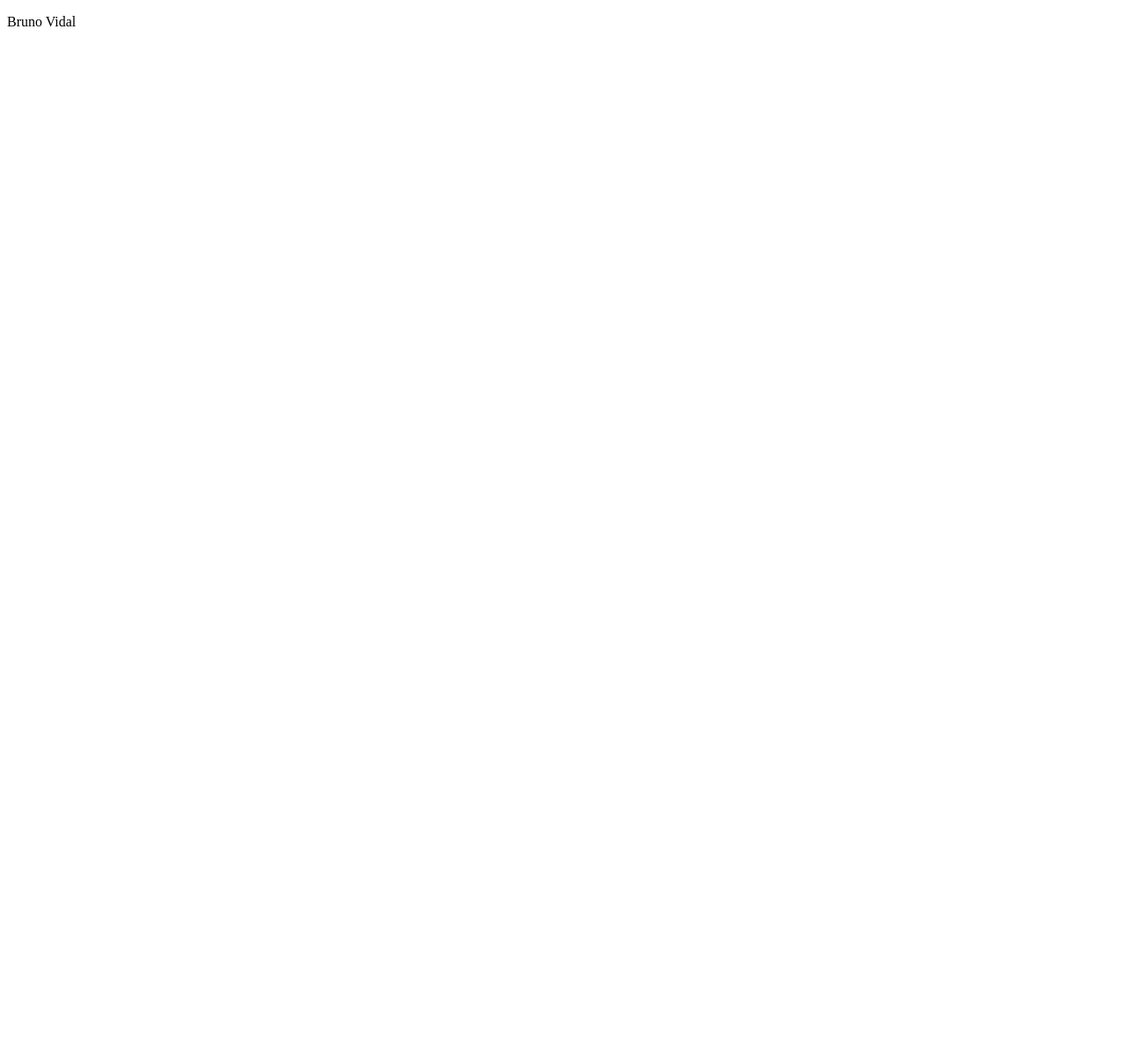
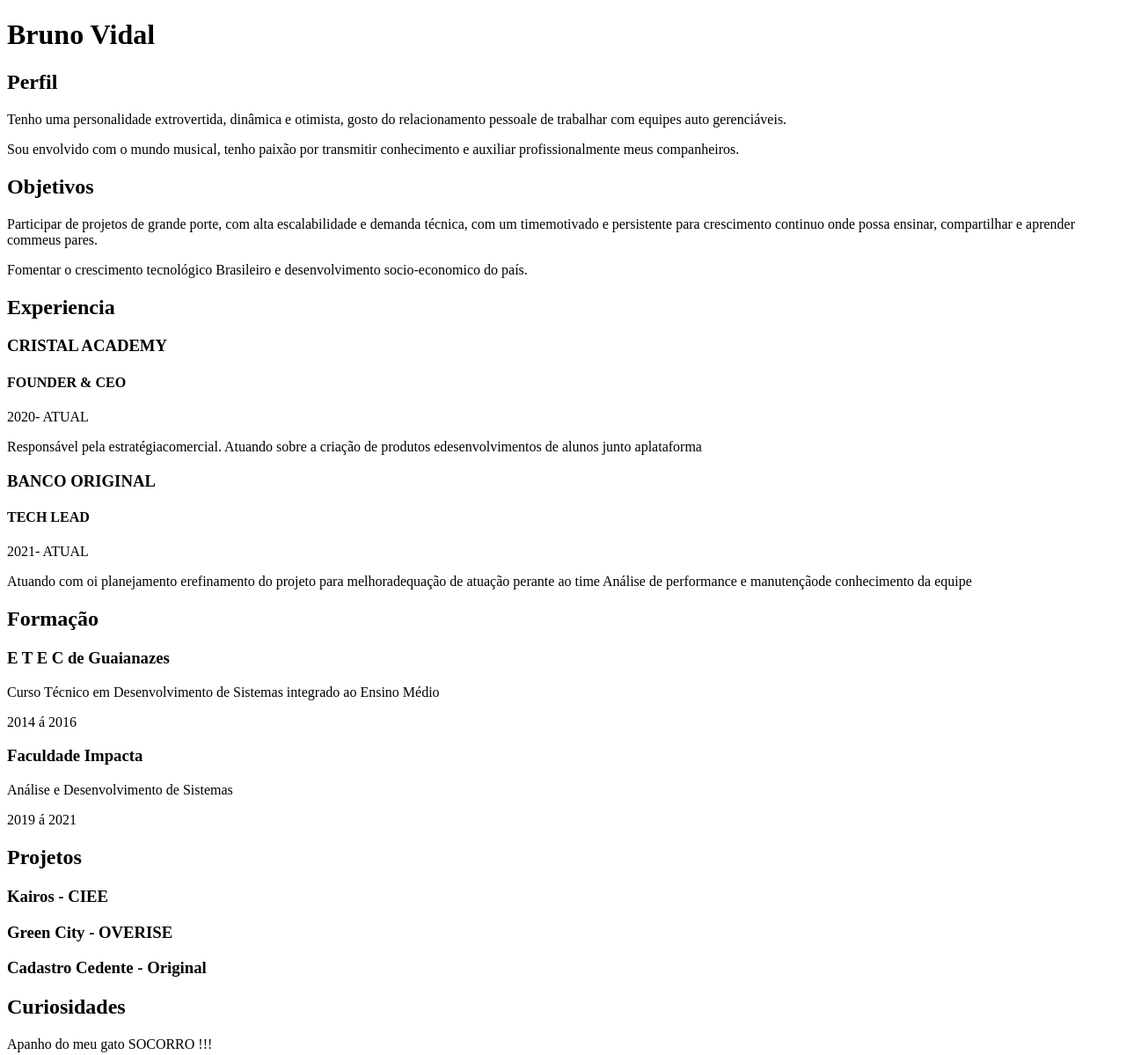
Before and after one commit to CristalAcademy/bruno_vidal_portfolio, a plain HTML site: page index.html in a window 1280 px wide. Shown: the whole page at 88% size. Before the commit the page ends 800 px from the top, so only its background shows below. Drawn offline with Linux system fonts and the light colour scheme.

Commit message:
Conteudo base

```diff
--- a/index.html
+++ b/index.html
@@ -8,35 +8,92 @@
 </head>
 <body>
     <header>
+        <h1>
+            Bruno Vidal
+        </h1>
 
     </header>
 
     <main>
         <section class="sec_perfil">
+            <h2>Perfil</h2>
             <p>
-                Bruno Vidal
+                Tenho uma personalidade extrovertida, dinâmica e otimista,
+                gosto do relacionamento pessoale de trabalhar com equipes auto gerenciáveis.
             </p>
-
+            <p>
+                Sou envolvido com o mundo musical, tenho paixão por transmitir conhecimento e auxiliar
+                profissionalmente meus companheiros.
+            </p>
         </section>
 
         <section class="sec_objetivos">
-
+            <h2>Objetivos</h2>
+            <p>
+                Participar de projetos de grande porte, com alta escalabilidade e demanda técnica,
+                com um timemotivado e persistente para crescimento continuo onde possa ensinar, compartilhar e aprender commeus pares.
+            </p>
+            <p>
+                Fomentar o crescimento tecnológico Brasileiro e desenvolvimento socio-economico do país.
+            </p>
         </section>
 
         <section class="sec_experiencia">
-
+            <h2>Experiencia</h2>
+            <div class="sec_empresa">
+                <h3>CRISTAL ACADEMY</h3>
+                <h4>FOUNDER & CEO</h4>
+                <span>2020- ATUAL</span>
+                <p>
+                    Responsável pela estratégiacomercial.
+                    Atuando sobre a criação de produtos edesenvolvimentos
+                    de alunos junto aplataforma
+                </p>
+            </div>
+            <div class="sec_empresa">
+                <h3>BANCO ORIGINAL</h3>
+                <h4>TECH LEAD</h4>
+                <span>2021- ATUAL</span>
+                <p>
+                    Atuando com oi planejamento erefinamento do projeto
+                    para melhoradequação de atuação perante ao time
+                    Análise de performance e manutençãode conhecimento da equipe
+                </p>
+            </div>
         </section>
 
         <section class="sec_formacao">
+            <h2> Formação </h2>
+            <div class="sec_escola">
+                <h3>E T E C de Guaianazes</h3>
+                <p>
+                    Curso Técnico em Desenvolvimento de
+                    Sistemas integrado ao Ensino Médio
+
+                </p>
+                <span> 2014 á 2016</span>
+            </div>
+
+            <div class="sec_escola">
+                <h3>Faculdade Impacta</h3>
+                <p>
+                    Análise e Desenvolvimento de Sistemas
+                </p>
+                <span> 2019 á 2021 </span>
+            </div>
 
         </section>
 
         <section class="sec_projetos">
-
+            <H2> Projetos </H2>
+            <h3>Kairos - CIEE</h3>
+            <h3>Green City - OVERISE</h3>
+            <h3>Cadastro Cedente - Original</h3>
         </section>
 
         <section class="sec_curiosidades">
-
+            <h2> Curiosidades</h2>
+            <p>Apanho do meu gato SOCORRO !!!</p>
         </section>
 
     </main>
```
